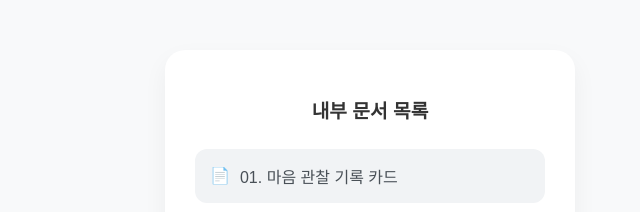
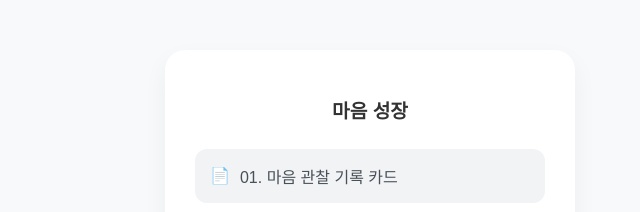
Before and after one commit to homoon-freedom/F-N, a plain HTML site: page index.html in a window 1280 px wide. Shown: the top 212 px of the page, 270-910 px from the left. Drawn offline with Linux system fonts and the light colour scheme.

Commit message:
Update index.html

```diff
--- a/index.html
+++ b/index.html
@@ -56,7 +56,7 @@
 <body>
 
 <div class="menu-card">
-    <h2>내부 문서 목록</h2>
+    <h2>마음 성장</h2>
     <nav class="link-grid">
         <a href="page1.html" class="nav-link">01. 마음 관찰 기록 카드</a>
         <a href="page2.html" class="nav-link">02. 심신 상관관계 카드</a>
```
